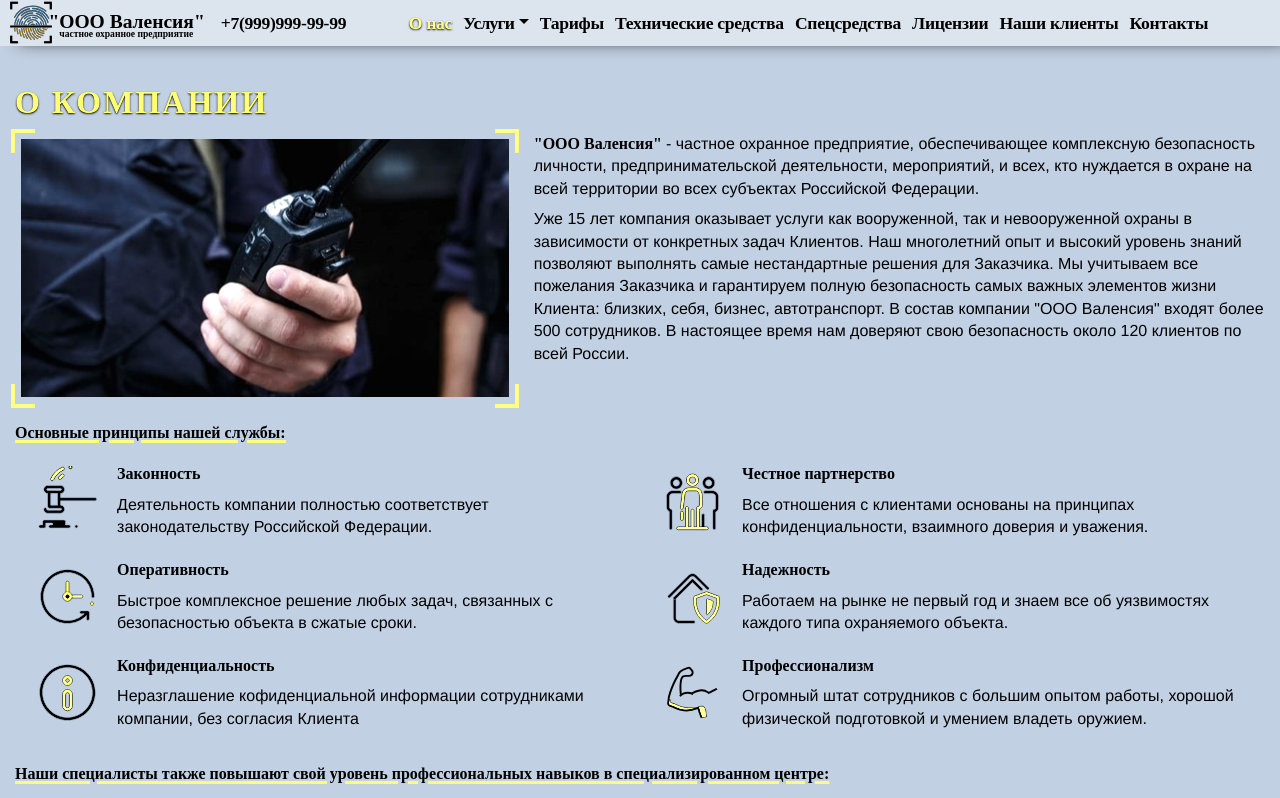
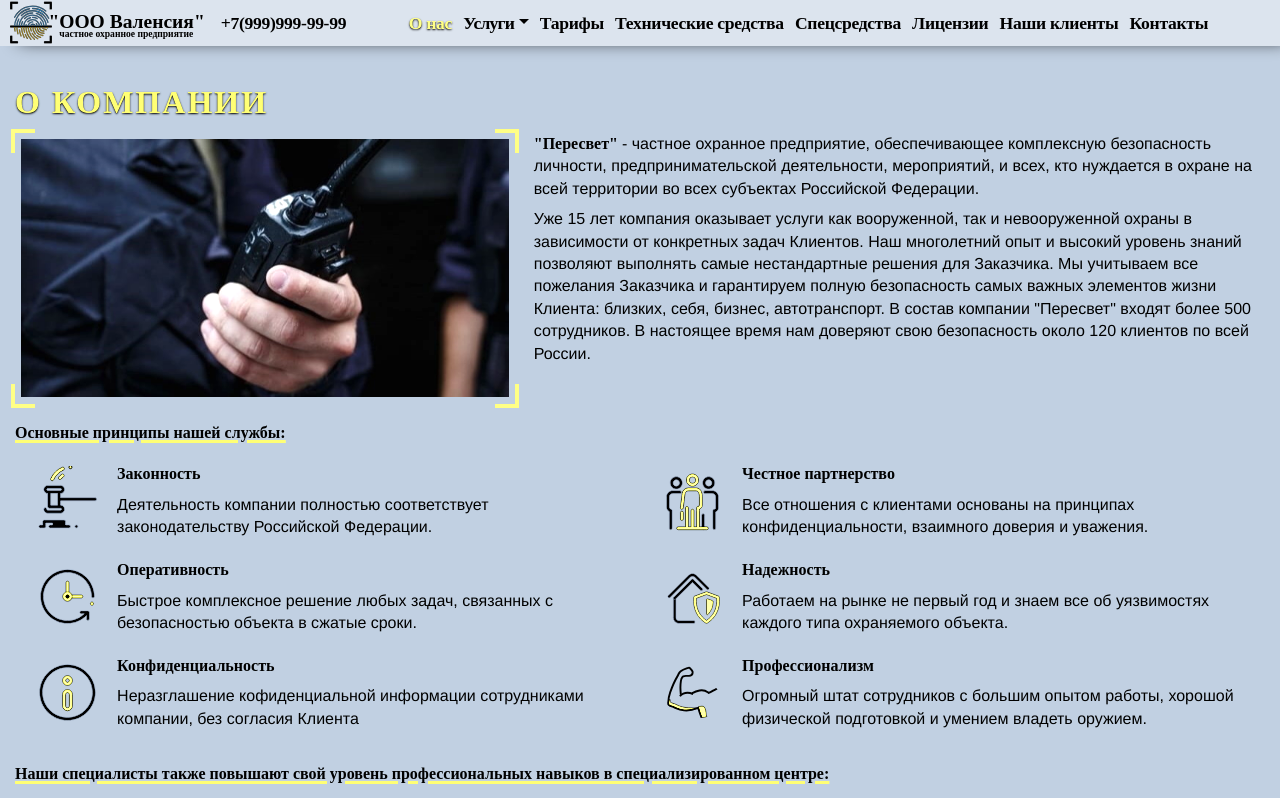
Before and after one commit to AnigalHub/Valencia, a Nuxt app: page /company in a window 1280 px wide. Shown: the top 798 px of the page. Built offline with nearby package versions, Linux system fonts and the light colour scheme.

Commit message:
изменено название компании

```diff
--- a/pages/company.vue
+++ b/pages/company.vue
@@ -3,8 +3,8 @@
       <b-container>
         <h1>{{name_page}}</h1>
         <img src="../static/company/walkie_talkie.jpg" alt="охрана(рация)" class="first_img" >
-        <p class="text"><span class="emphasized text">"ООО Валенсия" </span> - частное охранное предприятие, обеспечивающее комплексную безопасность личности, предпринимательской деятельности, мероприятий, и всех, кто нуждается в охране на всей территории во всех субъектах Российской Федерации.</p>
-        <p class="text">Уже 15 лет компания оказывает услуги как вооруженной, так и невооруженной охраны в зависимости от конкретных задач Клиентов. Наш многолетний опыт и высокий уровень знаний позволяют выполнять самые нестандартные решения для Заказчика. Мы учитываем все пожелания Заказчика и гарантируем полную безопасность самых важных элементов жизни Клиента: близких, себя, бизнес, автотранспорт. В состав компании "ООО Валенсия" входят более 500 сотрудников. В настоящее время нам доверяют свою безопасность около 120 клиентов по всей России.</p>
+        <p class="text"><span class="emphasized text">"Пересвет" </span> - частное охранное предприятие, обеспечивающее комплексную безопасность личности, предпринимательской деятельности, мероприятий, и всех, кто нуждается в охране на всей территории во всех субъектах Российской Федерации.</p>
+        <p class="text">Уже 15 лет компания оказывает услуги как вооруженной, так и невооруженной охраны в зависимости от конкретных задач Клиентов. Наш многолетний опыт и высокий уровень знаний позволяют выполнять самые нестандартные решения для Заказчика. Мы учитываем все пожелания Заказчика и гарантируем полную безопасность самых важных элементов жизни Клиента: близких, себя, бизнес, автотранспорт. В состав компании "Пересвет" входят более 500 сотрудников. В настоящее время нам доверяют свою безопасность около 120 клиентов по всей России.</p>
         <h6 class="block_two">Основные принципы нашей службы:</h6>
         <div class="flex-container">
           <div v-for="principle in WorkPrinciples" :key="principle.index">
```
